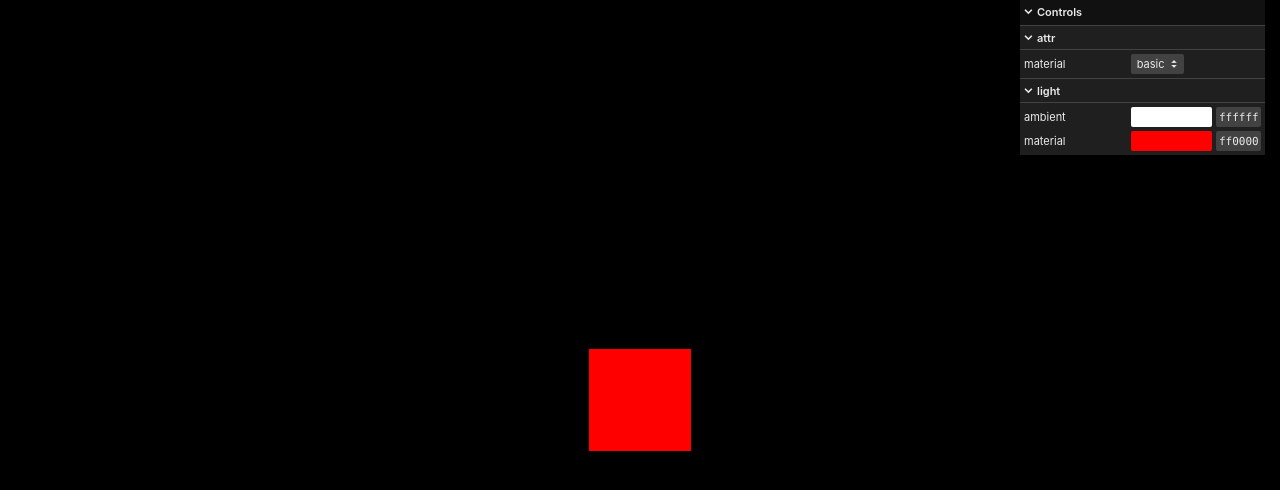
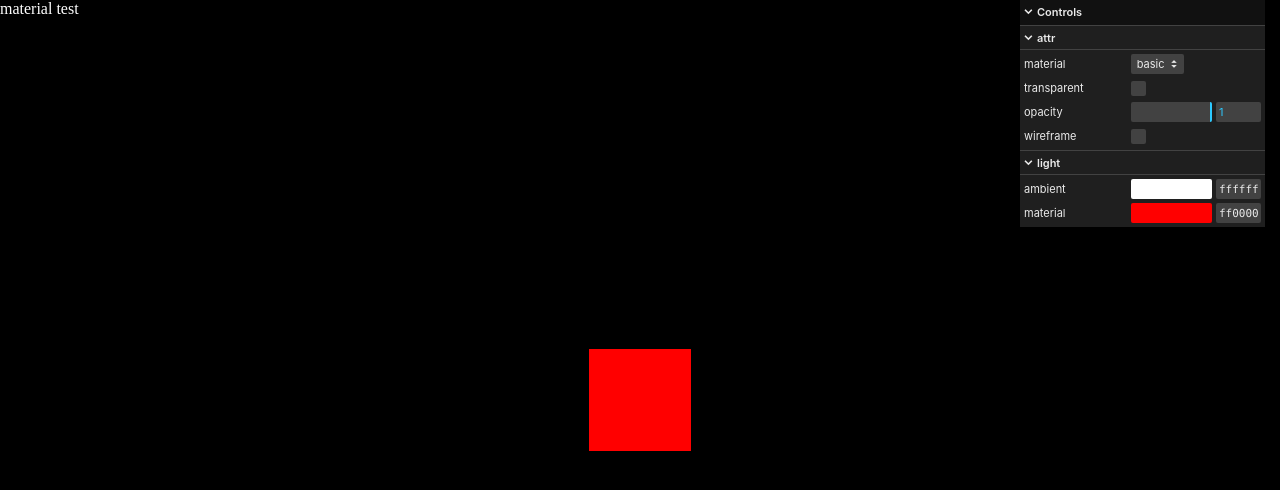
Before and after one commit to hyperbajie/three-test-field, a website: page src/basic.html in a window 1280 px wide. Drawn offline with nearby package versions, Linux system fonts and the light colour scheme.

Commit message:
更新transparent之后重新计算

```diff
--- a/src/basic.html
+++ b/src/basic.html
@@ -14,6 +14,9 @@
 </head>
 
 <body>
+    <div style="position: absolute;color: white;">
+        material test
+    </div>
     <script type="module">
         import * as THREE from "../examples/build/three.module.js";
         import { OrbitControls } from "../examples/jsm/controls/OrbitControls.js";
@@ -38,22 +41,21 @@
         let geo = new THREE.BoxGeometry(1, 1, 1);
         let basicMaterial = new THREE.MeshBasicMaterial(
             {
-                color: "pink"
+                color: "pink",
+                wireframe: false
             }
         );
-        let wireframeMaterial = new THREE.MeshPhongMaterial({
-            color: 0xff0000,
-            wireframe: true
-        })
         let transparentMaterial = new THREE.MeshLambertMaterial({
             color: 0xff0000,
             transparent: true,
-            opacity: 0.5
+            opacity: 0.5,
+            wireframe: false
         });
         let phongMaterial = new THREE.MeshPhongMaterial({
             color: 0x0000ff,
             specular: 0x4488ee,
-            shininess: 12
+            shininess: 12,
+            wireframe: false
         });
         const controls = new OrbitControls(camera, renderer.domElement);
         controls.addEventListener("change", render);
@@ -63,7 +65,10 @@
         let params = {
             material: "basic",
             ambientColor: 0xffffff,
-            materialColor: 0xff0000
+            materialColor: 0xff0000,
+            opacity: 1,
+            transparent: false,
+            wireframe: false
         }
         let cache = {
 
@@ -74,7 +79,10 @@
         lightFolder.addColor(params, "ambientColor").name("ambient").onChange(render);
         lightFolder.addColor(params, "materialColor").name("material").onChange(render);
 
-        attr.add(params, "material", ["basic", "wireframe", "lambert", "phong"]).onChange(render);
+        attr.add(params, "material", ["basic", "lambert", "phong"]).onChange(render);
+        attr.add(params, "transparent").onChange(render);
+        attr.add(params, "opacity", 0, 1).onChange(render);
+        attr.add(params, "wireframe").onChange(render);
 
 
         function render() {
@@ -86,8 +94,6 @@
                     mesh.material = transparentMaterial;
                 } else if (params.material == "phong") {
                     mesh.material = phongMaterial;
-                } else if( params.material == "wireframe" ) {
-                    mesh.material = wireframeMaterial;
                 }
             }
 
@@ -100,12 +106,28 @@
                 cache.materialColor = params.materialColor;
                 mesh.material.color = new THREE.Color(params.materialColor);
             }
+
+            if (cache.transparent != params.transparent) {
+                cache.transparent = params.transparent;
+                mesh.material.transparent = params.transparent;
+                mesh.material.needsUpdate = true;
+            }
+
+            if (cache.wireframe != params.wireframe) {
+                cache.wireframe = params.wireframe;
+                mesh.material.wireframe = params.wireframe;
+            }
+
+            if (cache.opacity != params.opacity) {
+                cache.opacity = params.opacity;
+                mesh.material.opacity = params.opacity;
+            }
             renderer.render(scene, camera);
         }
 
         render();
         window.parent.window.scene = scene;
-        window.parent.window.select = select;
+        window.parent.window.params = params;
     </script>
 </body>
 
```
